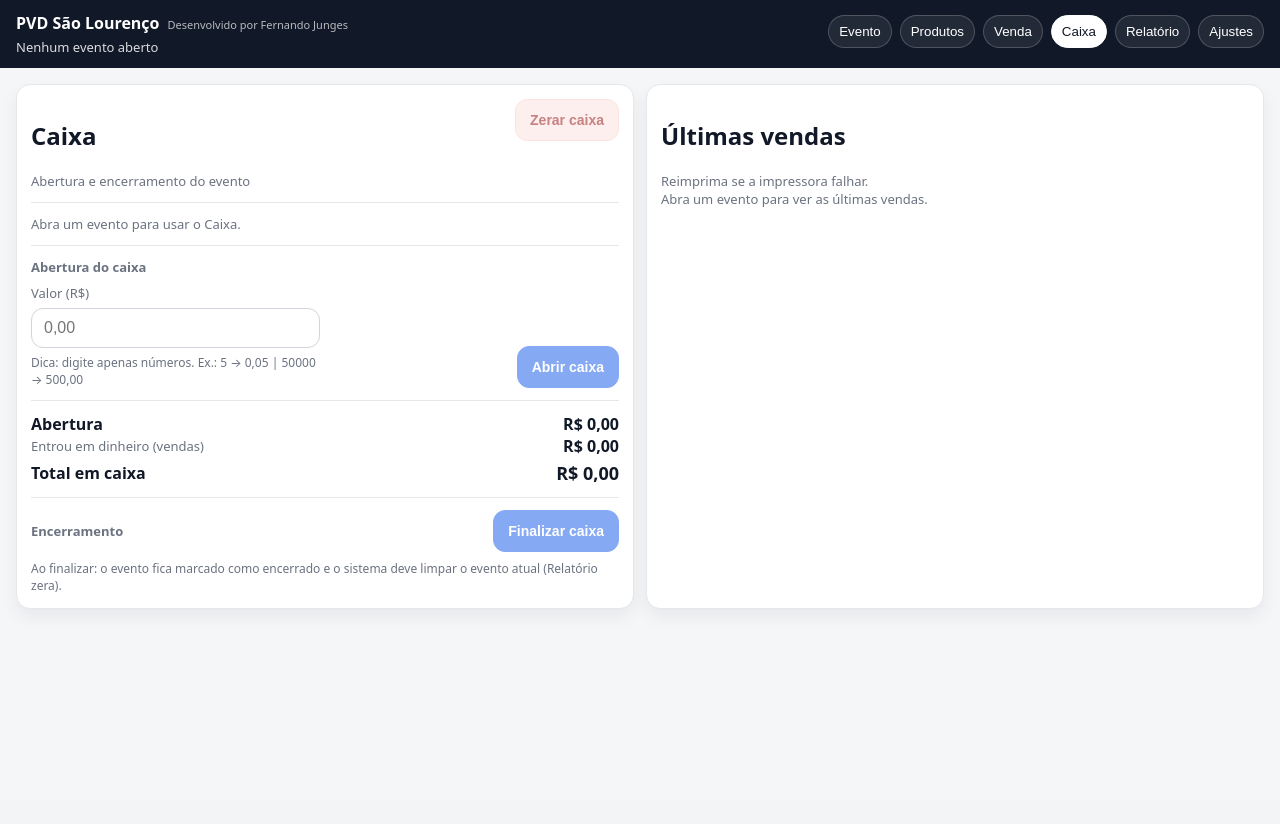
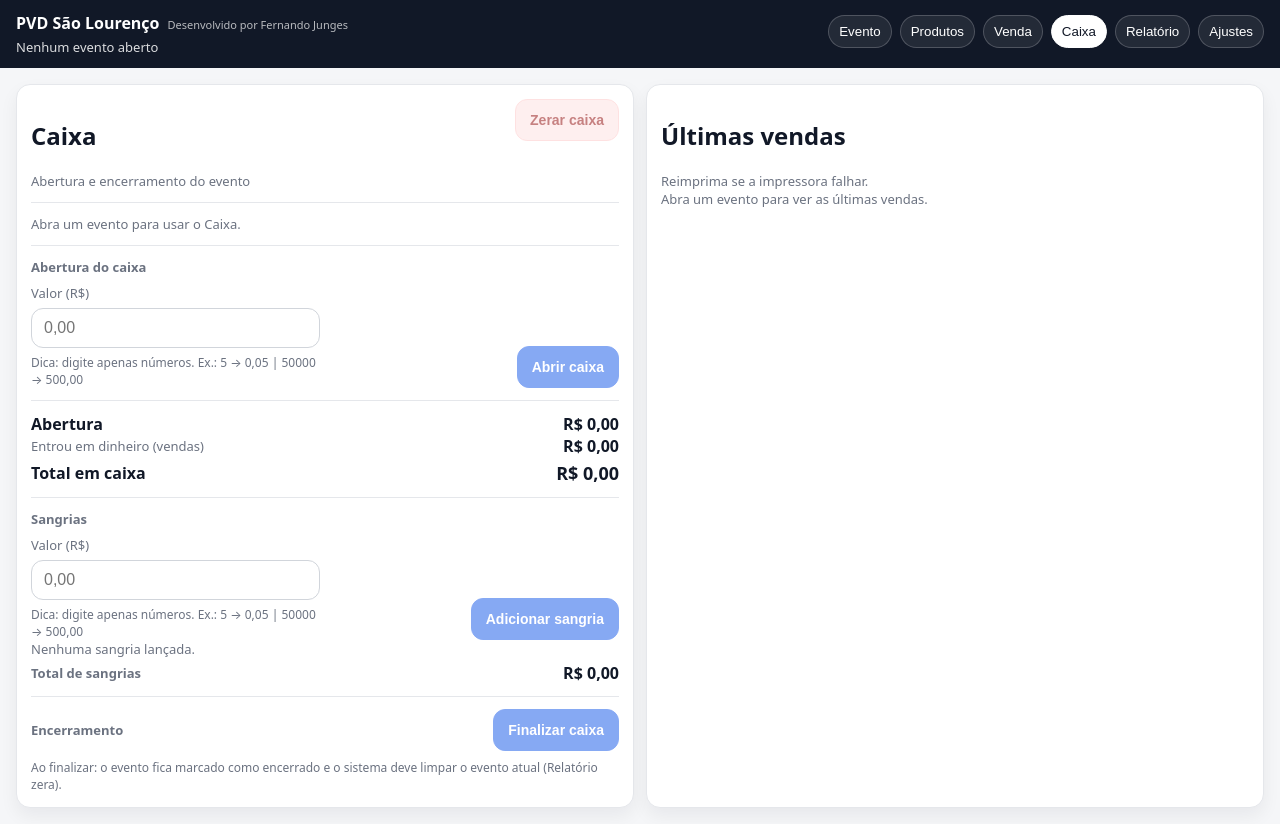
Before and after one commit to nandojunges/PDV, a React (Vite) app in the folder pvd-comunidade/: page / in a window 1280 px wide. Both pictures are taken after a click on the button "Caixa". Before the commit the page ends 800 px from the top, so only its background shows below. Built offline with nearby package versions, Linux system fonts and the light colour scheme.

Commit message:
Add sangria support in caixa

```diff
--- a/pvd-comunidade/src/pages/Caixa.jsx
+++ b/pvd-comunidade/src/pages/Caixa.jsx
@@ -133,7 +133,23 @@ export default function Caixa({
   }, [aberturaTxt]);
 
   const entrouDinheiro = useMemo(() => totalDinheiroVendas, [totalDinheiroVendas]);
-  const totalNoCaixaAgora = useMemo(() => abertura + entrouDinheiro, [abertura, entrouDinheiro]);
+  const movimentos = useMemo(() => {
+    return Array.isArray(caixaSafe.movimentos) ? caixaSafe.movimentos : [];
+  }, [caixaSafe.movimentos]);
+  const sangrias = useMemo(() => {
+    return movimentos.filter((mov) => mov?.tipo === "sangria");
+  }, [movimentos]);
+  const totalSangrias = useMemo(() => {
+    return sangrias.reduce((s, mov) => s + (Number(mov?.valor) || 0), 0);
+  }, [sangrias]);
+  const totalNoCaixaAgora = useMemo(() => {
+    return abertura + entrouDinheiro - totalSangrias;
+  }, [abertura, entrouDinheiro, totalSangrias]);
+
+  const [sangriaTxt, setSangriaTxt] = useState("");
+  const sangriaValor = useMemo(() => {
+    return Number(toNumBR(sangriaTxt) || 0) || 0;
+  }, [sangriaTxt]);
 
   function abrirCaixa() {
     if (disabled) return;
@@ -147,6 +163,64 @@ export default function Caixa({
     }));
 
     if (typeof onAbrirCaixaOk === "function") onAbrirCaixaOk();
+  }
+
+  function getCaixaStorageKey() {
+    if (LS_KEYS?.caixa) return LS_KEYS.caixa;
+    if (LS_KEYS?.caixaAtual) return LS_KEYS.caixaAtual;
+    return "caixa";
+  }
+
+  function createMovimentoId() {
+    if (typeof crypto !== "undefined" && typeof crypto.randomUUID === "function") {
+      return crypto.randomUUID();
+    }
+    return `${Date.now()}-${Math.random().toString(16).slice(2)}`;
+  }
+
+  function adicionarSangria() {
+    if (disabled) return;
+    if (!eventoAberto) return alert("Abra um evento antes de lançar sangria.");
+    if (!aberturaJaDefinida) return alert("Abra o caixa antes de lançar sangria.");
+    if (sangriaValor <= 0) return alert("Informe um valor válido para a sangria.");
+
+    const novoMovimento = {
+      id: createMovimentoId(),
+      tipo: "sangria",
+      valor: sangriaValor,
+      criadoEm: new Date().toISOString(),
+    };
+
+    setCaixa((prev) => {
+      const prevSafe = prev && typeof prev === "object" ? prev : {};
+      const prevMovimentos = Array.isArray(prevSafe.movimentos)
+        ? prevSafe.movimentos
+        : [];
+      const nextCaixa = {
+        ...prevSafe,
+        movimentos: [...prevMovimentos, novoMovimento],
+      };
+      saveJSON(getCaixaStorageKey(), nextCaixa);
+      return nextCaixa;
+    });
+    setSangriaTxt("");
+  }
+
+  function removerSangria(id) {
+    if (disabled) return;
+    setCaixa((prev) => {
+      const prevSafe = prev && typeof prev === "object" ? prev : {};
+      const prevMovimentos = Array.isArray(prevSafe.movimentos)
+        ? prevSafe.movimentos
+        : [];
+      const nextMovimentos = prevMovimentos.filter((mov) => mov?.id !== id);
+      const nextCaixa = {
+        ...prevSafe,
+        movimentos: nextMovimentos,
+      };
+      saveJSON(getCaixaStorageKey(), nextCaixa);
+      return nextCaixa;
+    });
   }
 
   function finalizarCaixa() {
@@ -164,6 +238,13 @@ export default function Caixa({
       abertura: Number(abertura || 0) || 0,
       entrouDinheiro: Number(entrouDinheiro || 0) || 0,
       totalNoCaixa: Number(totalNoCaixaAgora || 0) || 0,
+      sangrias: sangrias.map((mov) => ({
+        id: mov?.id,
+        valor: Number(mov?.valor) || 0,
+        criadoEm: mov?.criadoEm || null,
+      })),
+      totalSangrias: Number(totalSangrias || 0) || 0,
+      saldoDinheiroFinal: Number(totalNoCaixaAgora || 0) || 0,
     };
 
     // ✅ marca no cache como ENCERRADO
@@ -291,6 +372,80 @@ export default function Caixa({
 
         <div className="hr" />
 
+        {/* ===================== SANGRIAS ===================== */}
+        <div className="muted" style={{ marginBottom: 8, fontWeight: 900 }}>
+          Sangrias
+        </div>
+
+        <div className="formGrid">
+          <div>
+            <div className="muted" style={{ marginBottom: 6 }}>
+              Valor (R$)
+            </div>
+            <input
+              className="input"
+              placeholder="0,00"
+              value={sangriaTxt}
+              onChange={(e) => setSangriaTxt(maskBRLFromDigits(e.target.value))}
+              inputMode="numeric"
+              disabled={disabled || !aberturaJaDefinida || !eventoAberto}
+            />
+            <div className="muted" style={{ marginTop: 6, fontSize: 12 }}>
+              Dica: digite apenas números. Ex.: 5 → 0,05 | 50000 → 500,00
+            </div>
+          </div>
+
+          <div className="formActions">
+            <Button
+              variant="primary"
+              onClick={adicionarSangria}
+              disabled={
+                disabled ||
+                !aberturaJaDefinida ||
+                !eventoAberto ||
+                sangriaValor <= 0
+              }
+            >
+              Adicionar sangria
+            </Button>
+          </div>
+        </div>
+
+        {sangrias.length > 0 ? (
+          <div style={{ display: "flex", flexDirection: "column", gap: 8 }}>
+            {sangrias.map((mov, index) => (
+              <div key={mov?.id || `${mov?.criadoEm}-${index}`} className="row space">
+                <div style={{ display: "flex", flexDirection: "column", gap: 4 }}>
+                  <div style={{ fontWeight: 900 }}>Sangria {index + 1}</div>
+                  <div className="muted">
+                    {fmtBRL(Number(mov?.valor) || 0)} • {formatHora(mov?.criadoEm)}
+                  </div>
+                </div>
+
+                <Button
+                  variant="ghost"
+                  small
+                  onClick={() => removerSangria(mov?.id)}
+                  disabled={disabled}
+                >
+                  Remover
+                </Button>
+              </div>
+            ))}
+          </div>
+        ) : (
+          <div className="muted">Nenhuma sangria lançada.</div>
+        )}
+
+        <div className="row space" style={{ marginTop: 4 }}>
+          <div className="muted" style={{ fontWeight: 900 }}>
+            Total de sangrias
+          </div>
+          <div style={{ fontWeight: 900 }}>{fmtBRL(totalSangrias)}</div>
+        </div>
+
+        <div className="hr" />
+
         {/* ===================== FINALIZAR ===================== */}
         <div className="row space">
           <div className="muted" style={{ fontWeight: 900 }}>
```
